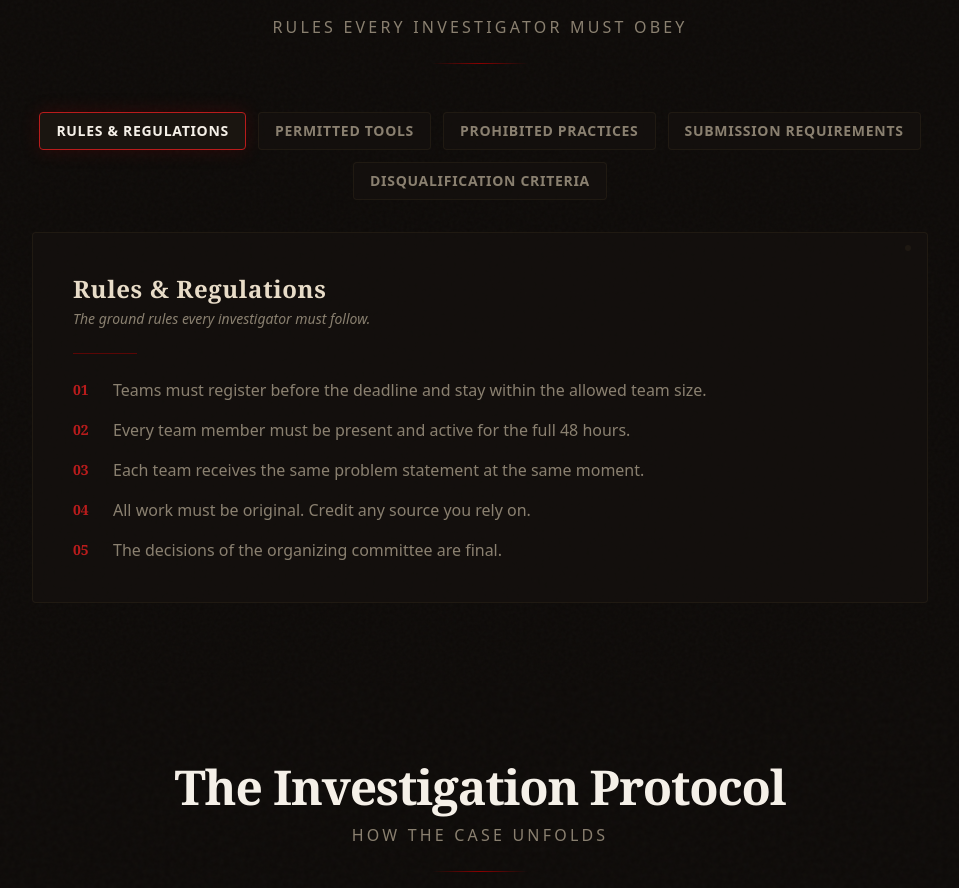
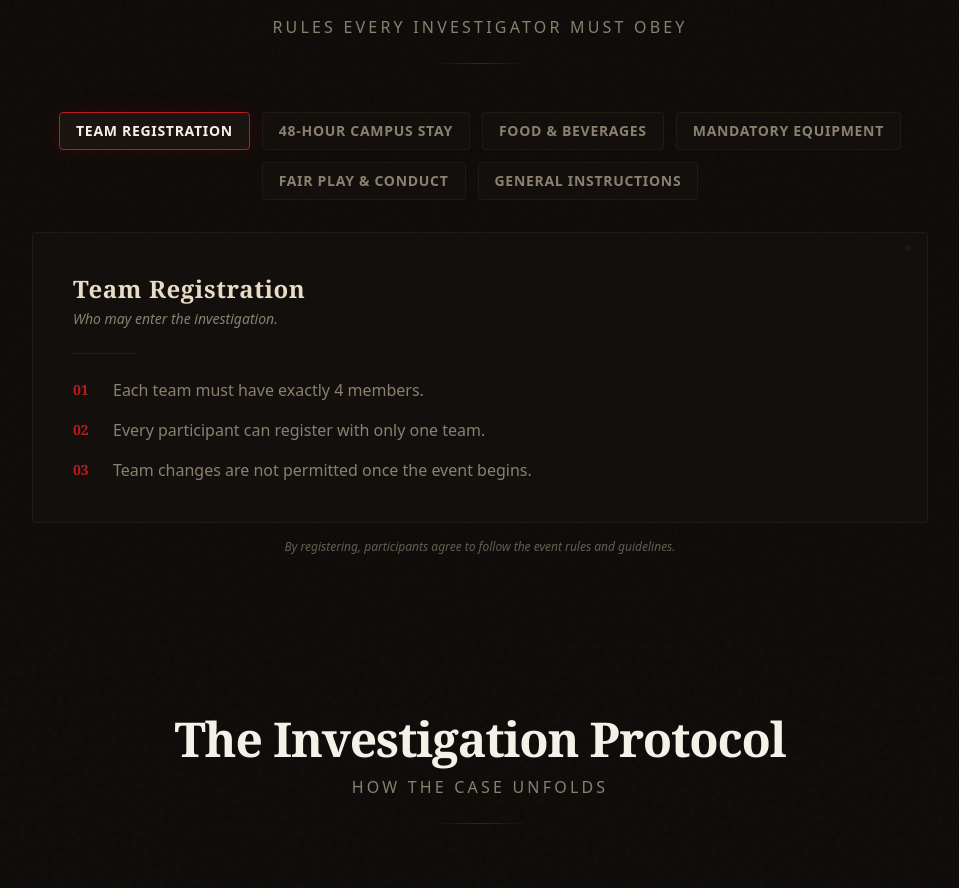
Before and after one commit to Princekr267/reg-masoulen, a React (Vite) app in the folder frontend/: page / in a window 1280 px wide. Shown: the part 1828-2716 px from the top of the page, without its empty margins (160-1119 px from the left). Built offline with nearby package versions, Linux system fonts and the light colour scheme; no server answers.

Commit message:
Update Code of Silence rules to match official rules PDF
Co-authored-by: Copilot <223556219+Copilot@users.noreply.github.com>

```diff
--- a/frontend/src/components/sections/CodeOfSilence.tsx
+++ b/frontend/src/components/sections/CodeOfSilence.tsx
@@ -1,10 +1,4 @@
 import React, { useState } from 'react';
-
-/* ------------------------------------------------------------------ */
-/*  Content. EDIT THIS ARRAY to match the official rules.              */
-/*  The text below is a draft: check it against src/data/rules.ts     */
-/*  or ask the organizers before the site goes live.                  */
-/* ------------------------------------------------------------------ */
 
 interface Category {
   id: string;
@@ -15,63 +9,64 @@ interface Category {
 
 const CATEGORIES: Category[] = [
   {
-    id: 'rules',
-    label: 'Rules & Regulations',
-    tagline: 'The ground rules every investigator must follow.',
+    id: 'registration',
+    label: 'Team Registration',
+    tagline: 'Who may enter the investigation.',
     items: [
-      'Teams must register before the deadline and stay within the allowed team size.',
-      'Every team member must be present and active for the full 48 hours.',
-      'Each team receives the same problem statement at the same moment.',
-      'All work must be original. Credit any source you rely on.',
-      'The decisions of the organizing committee are final.',
+      'Each team must have exactly 4 members.',
+      'Every participant can register with only one team.',
+      'Team changes are not permitted once the event begins.',
     ],
   },
   {
-    id: 'permitted',
-    label: 'Permitted Tools',
-    tagline: 'Fair game in the pursuit of the truth.',
+    id: 'campus',
+    label: '48-Hour Campus Stay',
+    tagline: 'Once the case begins, you stay on site.',
     items: [
-      'Open-source intelligence tools and publicly available websites.',
-      'Programming languages, scripts and standard analysis software.',
-      'Search engines, public archives, maps and reference material.',
-      'Documentation, textbooks and your own notes.',
-      'AI assistants for understanding concepts, unless the organizers state otherwise.',
+      'Participants must remain on campus throughout the 48-hour event.',
+      'Leaving campus is not permitted except in emergencies coordinated with the organizers.',
+      'Bring clothes, toiletries, necessary medications, and other overnight essentials.',
     ],
   },
   {
-    id: 'prohibited',
-    label: 'Prohibited Practices',
-    tagline: 'Cross these lines and the case is closed on you.',
+    id: 'food',
+    label: 'Food & Beverages',
+    tagline: 'Even detectives need to eat.',
     items: [
-      'Attacking, scanning or disrupting any real system or website.',
-      'Sharing clues, answers or solutions with other teams.',
-      'Hiring or receiving help from anyone outside your registered team.',
-      'Plagiarising another team’s dossier or any published write-up.',
-      'Interfering with the event platform, other participants or the evaluation.',
+      'Meals will not be provided by the organizers.',
+      'Participants can purchase food from campus canteens at their own expense, subject to operating hours.',
+      'Packed meals, snacks, and beverages are allowed.',
     ],
   },
   {
-    id: 'submission',
-    label: 'Submission Requirements',
-    tagline: 'How your final report must reach the bureau.',
+    id: 'equipment',
+    label: 'Mandatory Equipment',
+    tagline: 'Come prepared.',
     items: [
-      'Submit a single PDF dossier through the official submission channel.',
-      'Include your team name, members and a clear chain of reasoning.',
-      'Back every conclusion with evidence and cite your sources.',
-      'Submissions must arrive before the deadline. Late files are not accepted.',
-      'Only the latest submission from a team is evaluated.',
+      'Bring your own laptop, charger, and necessary accessories.',
+      'Every team MUST bring at least one extension board. Extension boards will not be provided.',
+      'Carry a valid college ID or government-issued photo ID.',
+      'Use electrical equipment safely and avoid overloading sockets.',
     ],
   },
   {
-    id: 'disqualification',
-    label: 'Disqualification Criteria',
-    tagline: 'The fastest way to lose the case.',
+    id: 'conduct',
+    label: 'Fair Play & Conduct',
+    tagline: 'Play fair or leave the case.',
     items: [
-      'Plagiarism or copying from other teams.',
-      'Breaking any rule listed under Prohibited Practices.',
-      'Providing false information during registration or evaluation.',
-      'Misconduct or abusive behaviour toward organizers or participants.',
-      'Missing the submission deadline without prior approval.',
+      'Cheating, plagiarism, sharing restricted solutions, and disrupting other teams are prohibited.',
+      'Respect fellow participants, organizers, and campus property.',
+      'Harassment, misconduct, alcohol, and prohibited substances are strictly forbidden.',
+    ],
+  },
+  {
+    id: 'general',
+    label: 'General Instructions',
+    tagline: 'The final word of the bureau.',
+    items: [
+      "Follow event schedules, submission deadlines, and organizers' instructions.",
+      'Stay within permitted campus areas and report emergencies immediately.',
+      "Rule violations may result in disqualification. Organizers' decisions on event matters will be final.",
     ],
   },
 ];
@@ -160,6 +155,9 @@ const CodeOfSilence: React.FC = () => {
             ))}
           </ul>
         </div>
+        <p className="mt-4 text-center text-xs italic text-noir-body/70">
+          By registering, participants agree to follow the event rules and guidelines.
+        </p>
       </div>
     </section>
   );
```
